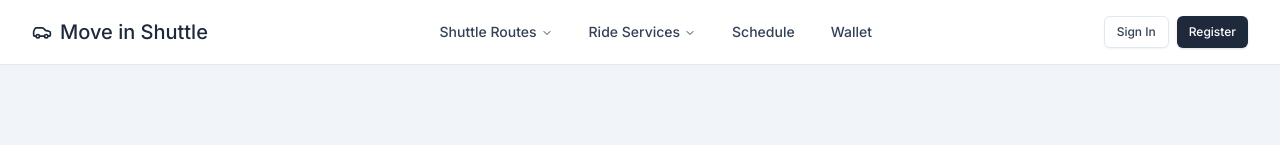
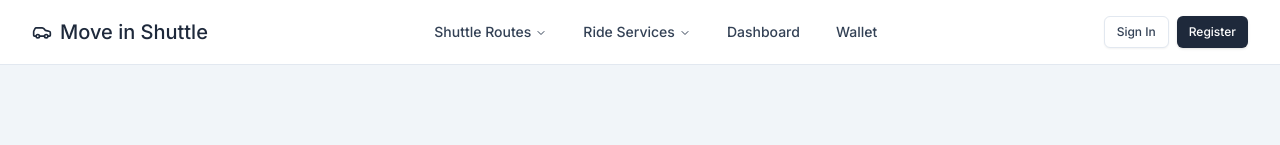
Before and after one commit to naman-makkar/move-in-shuttle, a Next.js app: page / in a window 1280 px wide. Shown: the top 145 px of the page. Built offline with nearby package versions, Linux system fonts and the light colour scheme; no server answers.

Commit message:
dashboard

```diff
--- a/src/components/navigation.js
+++ b/src/components/navigation.js
@@ -228,7 +228,7 @@ export default function Navigation() {
 											navigationMenuTriggerStyle(),
 											'text-slate-700'
 										)}>
-										Schedule
+										Dashboard
 									</NavigationMenuLink>
 								</Link>
 							</NavigationMenuItem>
```
